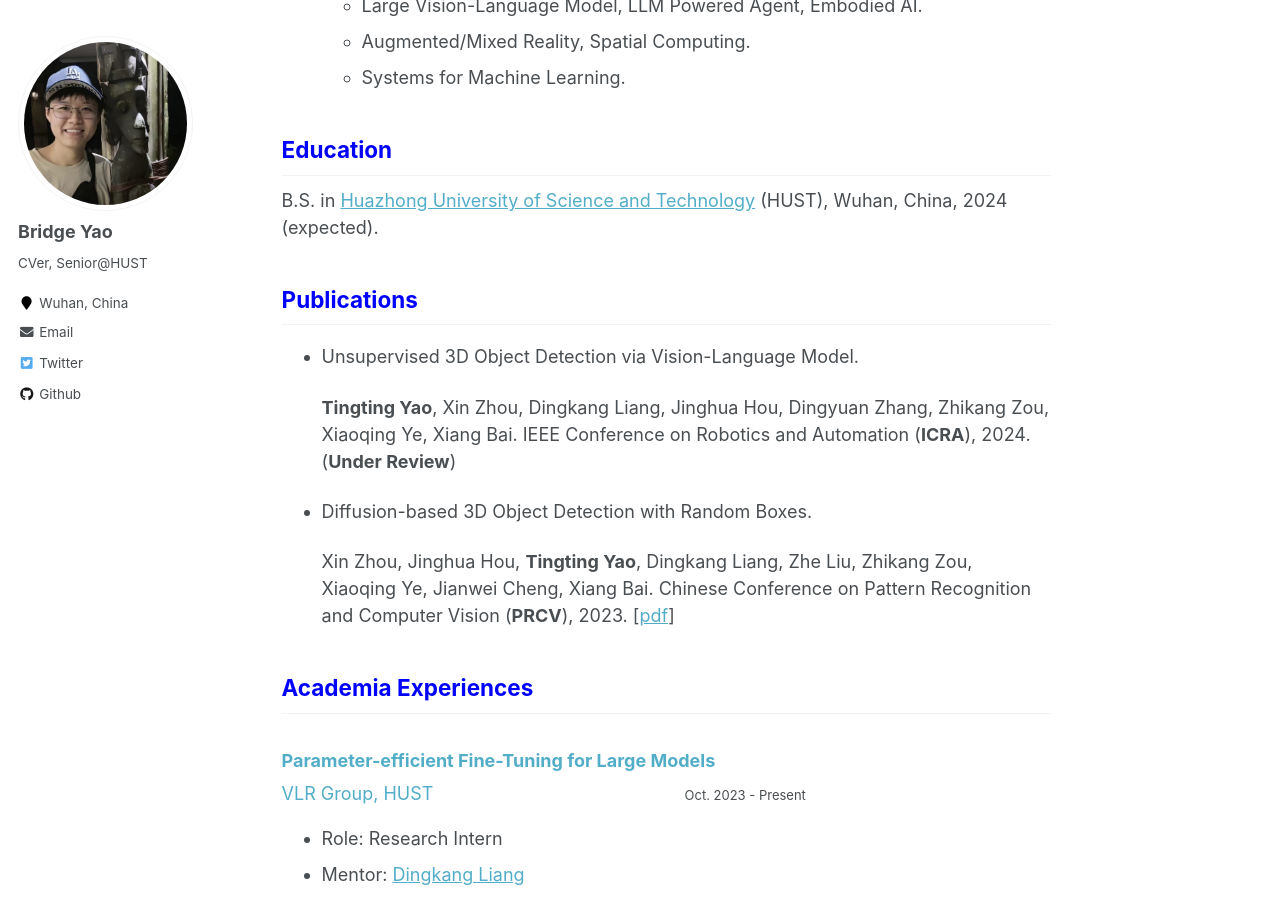
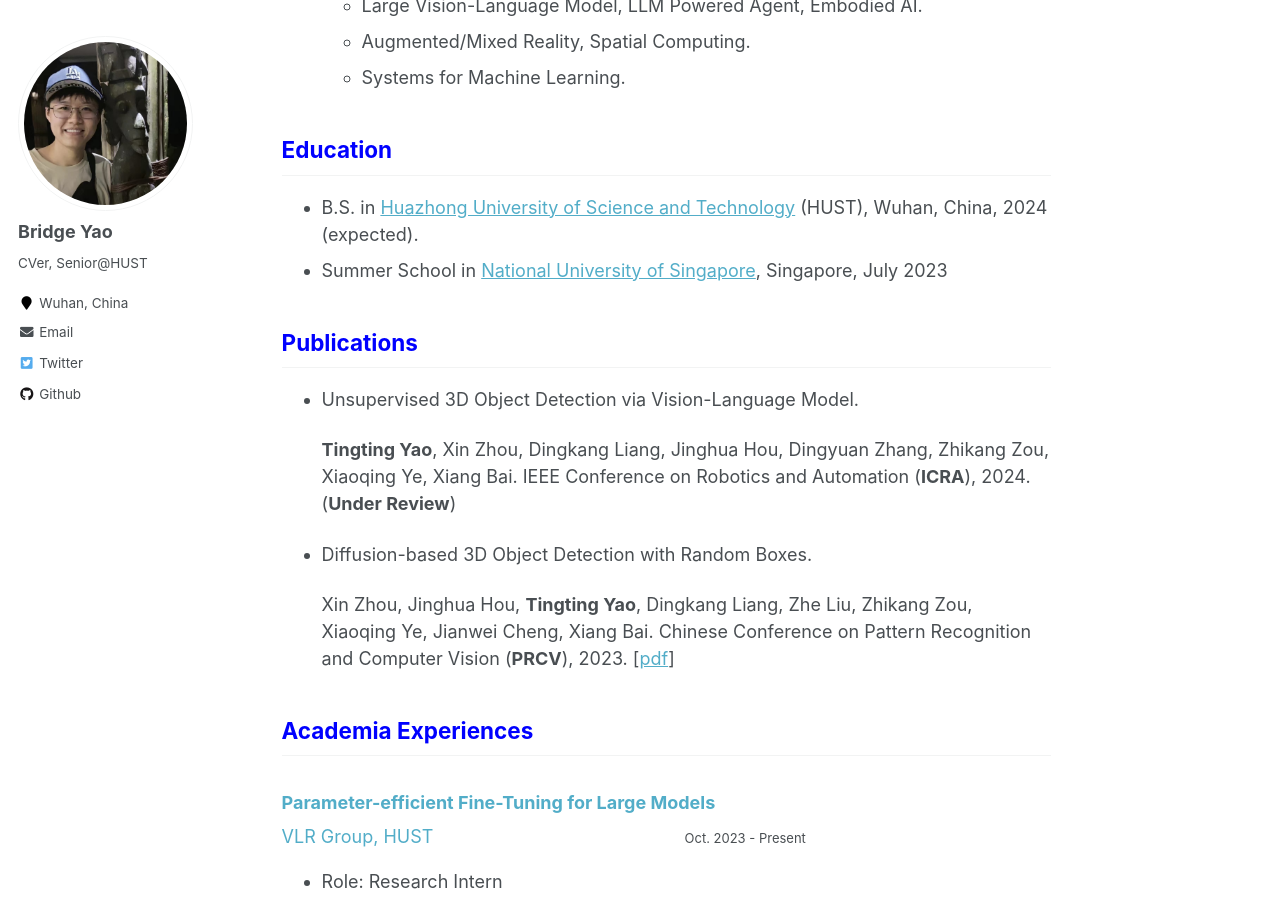
Before and after one commit to iBridgeYao/iBridgeYao.github.io, a Jekyll site: the page built from _pages/about.md, in a window 1280 px wide and 900 px high, scrolled down 504 px. Built offline with Jekyll 4.4.1, drawn with Linux system fonts in a browser that asks for light colours.

Commit message:
Add an experience

```diff
--- a/_pages/about.md
+++ b/_pages/about.md
@@ -26,8 +26,8 @@ redirect_from:
 <h2 class="col">
 <font color=blue>Education</font>
 </h2>
-B.S. in [Huazhong University of Science and Technology](http://english.hust.edu.cn/) (HUST), Wuhan, China, 2024 (expected).
-
+- B.S. in [Huazhong University of Science and Technology](http://english.hust.edu.cn/) (HUST), Wuhan, China, 2024 (expected).
+- Summer School in [National University of Singapore](https://www.nus.edu.sg/), Singapore, July 2023
 <!-- * B.S. in GitHub, GitHub University, 2012 -->
 <!-- * M.S. in Jekyll, GitHub University, 2014 -->
 <!-- * Ph.D. in Version Control Theory, GitHub University, 2018 (expected) -->
```
